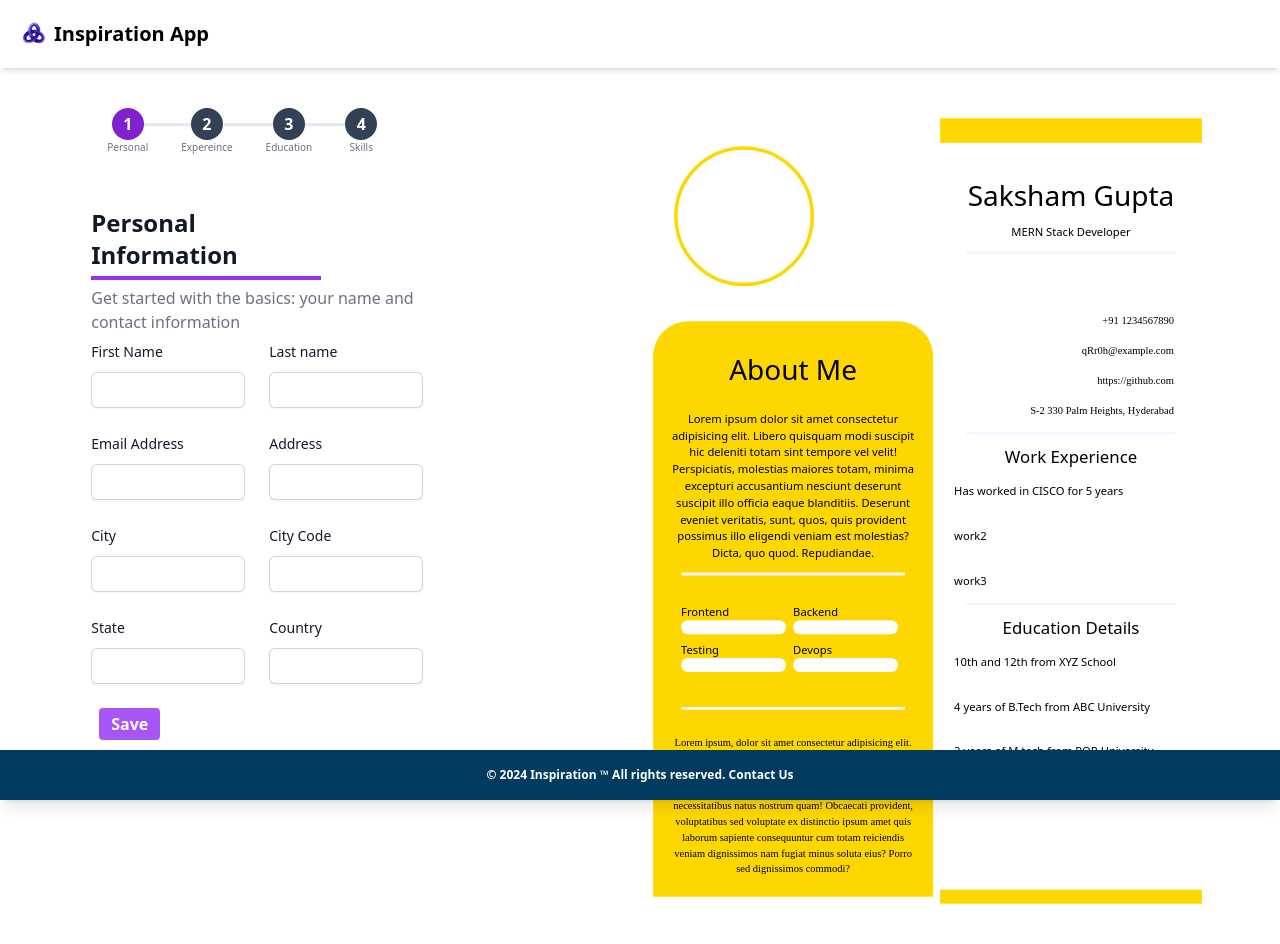
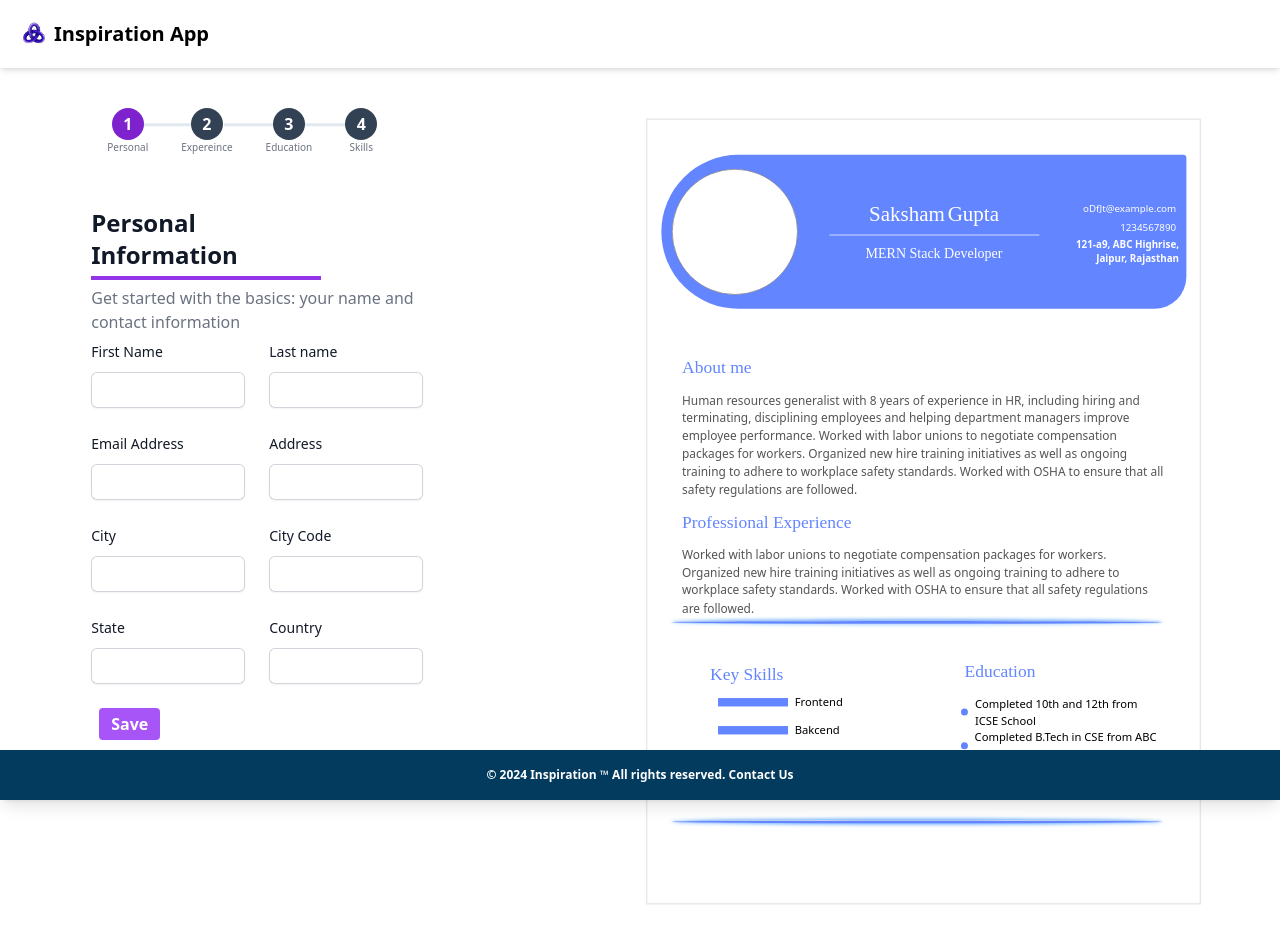
Before and after one commit to sckchcm-g/resume-builder, a React (Vite) app: page /dashboard in a window 1280 px wide. Shown: the top 944 px of the page. Built offline with nearby package versions, Linux system fonts and the light colour scheme.

Commit message:
fixed the scrollbar issue in templateS1

```diff
--- a/src/ui/DesktopView.jsx
+++ b/src/ui/DesktopView.jsx
@@ -60,7 +60,7 @@ function DesktopView() {
       </div>
       <div className="right  w-[60%] lg:w-[68%]   xl:w-[60%] ">
           {/* <MainTemplate />   */}
-          <TemplateS2/>
+          <TemplateS1/>
       </div>
     </div>
     <Footer />
--- a/src/ui/templates/TemplateS1.jsx
+++ b/src/ui/templates/TemplateS1.jsx
@@ -11,8 +11,8 @@ function TemplateS1() {
   const userInputData = useSelector(selectUserData);
   return (
     <div
-      className="a4-sheet  bg-white w-[794px] h-[1123px] lg:max-h-[1123px] lg:overflow-y-auto flex flex-col items-center mt-[50px] border-[2px] "
-      style={{ transform: "scale(0.9)" }}
+      className="a4-sheet  bg-white w-[793px] h-[1123px] lg:max-h-[1123px] lg:overflow-y-[793px] flex flex-col items-center mt-[50px] border-[2px] "
+      style={{ transform: "scale(0.7)" , marginTop: "-150px"}}
     >
       {/* coloured box area  */}
       <div className="pfp-details  flex flex-row items-center justify-between bg-[rgb(99,133,255)] h-[220px] w-[750px] m-[50px] rounded-[120px_5px_50px_120px]">
```
